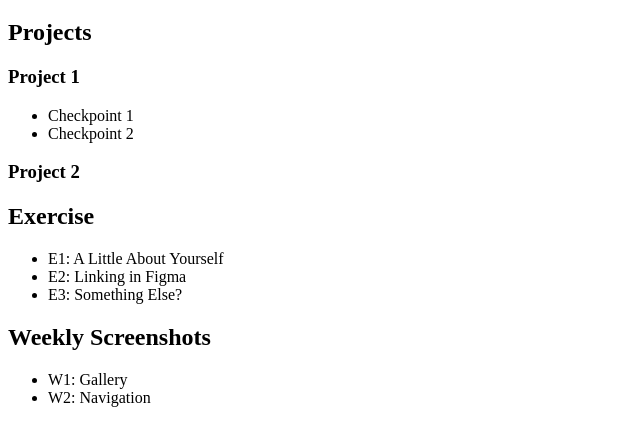
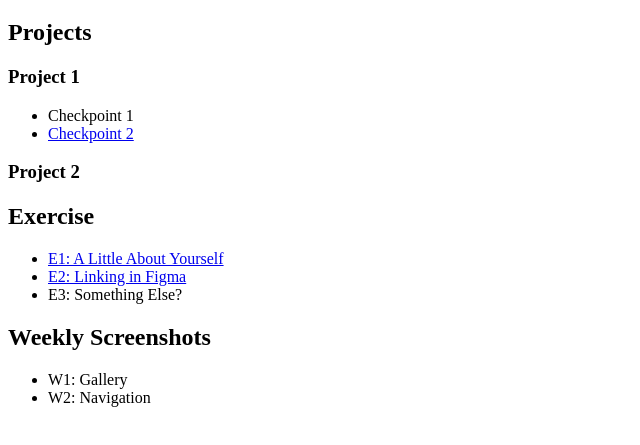
Before and after one commit to mmcdermott18/avt415-fa25, a plain HTML site: page index.html in a window 1280 px wide. Shown: the part 61-506 px from the top of the page, without its empty margins (0-640 px from the left). Drawn offline with Linux system fonts and the light colour scheme.

Commit message:
Update index.html

```diff
--- a/index.html
+++ b/index.html
@@ -11,13 +11,13 @@
 		<h3>Project 1</h3>
 		<ul>
 			<li>Checkpoint 1</li>
-			<li>Checkpoint 2</li>
+			<li><a href="https://www.figma.com/">Checkpoint 2</a></li>
 		</ul>
 		<h3>Project 2</h3>
 		<h2>Exercise</h2>
 		<ul>
-			<li>E1: A Little About Yourself</li>
-			<li>E2: Linking in Figma</li>
+			<li><a href="https://www.figma.com/">E1: A Little About Yourself</a></li>
+			<li><a href="https://www.figma.com/">E2: Linking in Figma</a></li>
 			<li>E3: Something Else?</li>
 		</ul>
 		<h2>Weekly Screenshots</h2>
```
